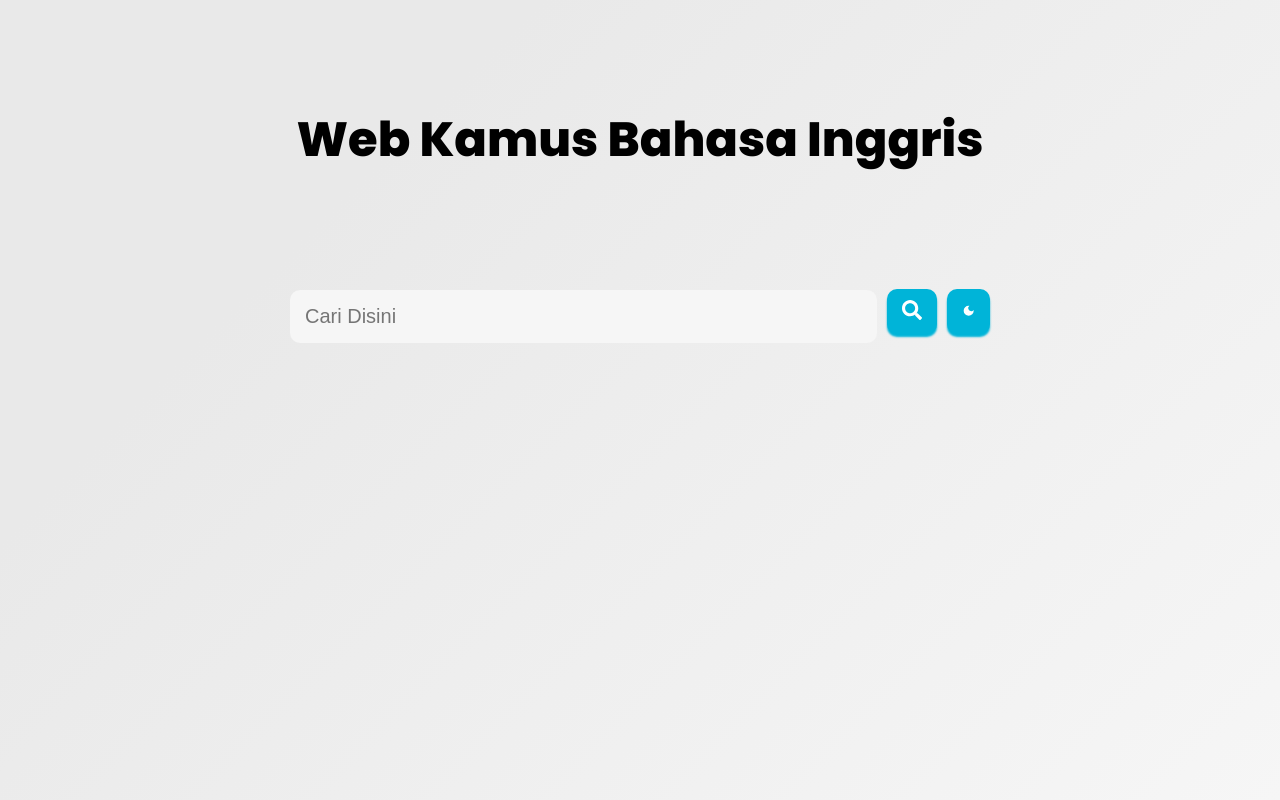
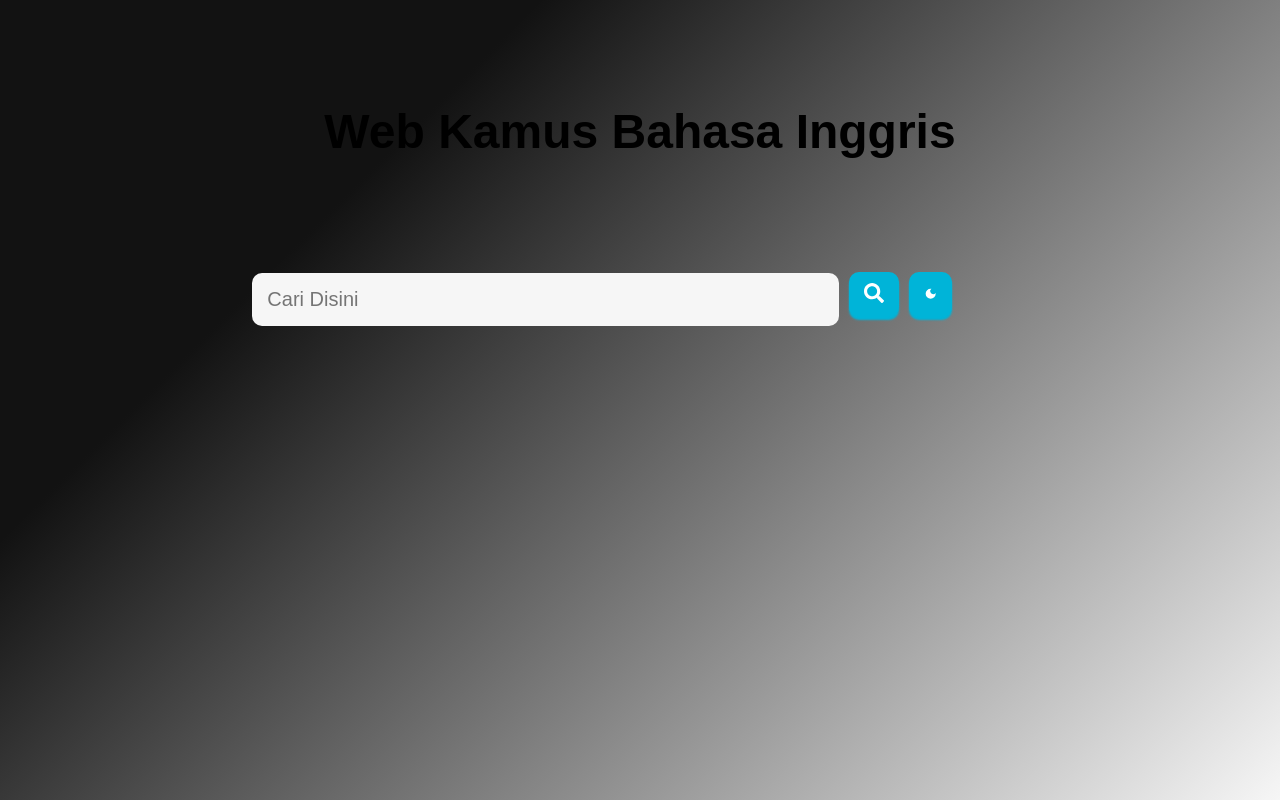
Before and after one commit to AlpianPPLG/Dictionary-React-JS, a React (Create React App) app: page / in a window 1280 px wide. Built offline with nearby package versions, Linux system fonts and the light colour scheme.

Commit message:
Update App.css
add root

```diff
--- a/src/App.css
+++ b/src/App.css
@@ -1,34 +1,41 @@
-@import url("https://fonts.googleapis.com/css2?family=Pacifico&display=swap");
-@import url("https://fonts.googleapis.com/css2?family=Poppins:ital,wght@0,200;0,400;0,600;0,800;1,300&display=swap");
+:root {
+  --primary-color: #00b4d8;
+  --secondary-color: #4db33d;
+  --background-color: #f6f6f6;
+  --dark-background-color: #121212;
+  --text-color: #000;
+  --dark-text-color: #fff;
+}
 
-.App {
+body {
+  margin: 0;
   height: 100vh;
   width: 100vw;
   display: flex;
   flex-direction: column;
   align-items: center;
-  background-color: #f6f6f6;
-  background-image: linear-gradient(315deg, #f6f6f6 0%, #e9e9e9 74%);
+  background-color: var(--background-color);
+  background-image: linear-gradient(315deg, var(--background-color) 0%, var(--dark-background-color) 74%);
   font-family: "Poppins", sans-serif;
   transition: background-color 0.3s ease;
 }
 
 .dark-mode {
-  background-color: #121212;
-  background-image: linear-gradient(315deg, #121212 0%, #1d1d1d 74%);
-  color: #fff;
+  background-color: var(--dark-background-color);
+  background-image: linear-gradient(315deg, var(--dark-background-color) 0%, #1d1d1d 74%);
+  color: var(--dark-text-color);
 }
 
 h1 {
   text-align: center;
   font-size: 3em;
-  color: #000;
+  color: var(--text-color);
   padding: 1.5em;
   transition: color 0.3s ease;
 }
 
 .dark-mode h1 {
-  color: #fff;
+  color: var(--dark-text-color);
 }
 
 h2 {
@@ -38,13 +45,26 @@ h2 {
 }
 
 h4 {
-  color: #4db33d;
+  color: var(--secondary-color);
 }
 
 .showResults {
   box-shadow: 0 0 5px 5px rgba(0,0,0,0.5);
   border-radius: 10px;
   padding: 20px;
+}
+
+input:focus + .animate {
+  animation: fadeInOut 1s ease-in-out;
+}
+
+@keyframes fadeInOut {
+  0%, 100% {
+    opacity: 0;
+  }
+  50% {
+    opacity: 1;
+  }
 }
 
 .searchBox {
@@ -54,14 +74,14 @@ h4 {
 }
 
 .searchBox > button:hover {
-  background-color: #4db33d;
+  background-color: var(--secondary-color);
   color: white;
   cursor: pointer;
   transition: background-color 0.3s ease;
 }
 
 .searchBox > input {
-  background-color: #f6f6f6;
+  background-color: var(--background-color);
   border: none;
   border-radius: 10px;
   padding: 15px;
@@ -70,11 +90,11 @@ h4 {
 }
 
 .searchBox > button {
-  background-color: #00b4d8;
+  background-color: var(--primary-color);
   height: 45px;
   border: none;
   color: white;
-  box-shadow: 0px 3px 2px #00b4d8;
+  box-shadow: 0px 3px 2px var(--primary-color);
   cursor: pointer;
   padding: 0 15px;
   gap: 4px;
```
